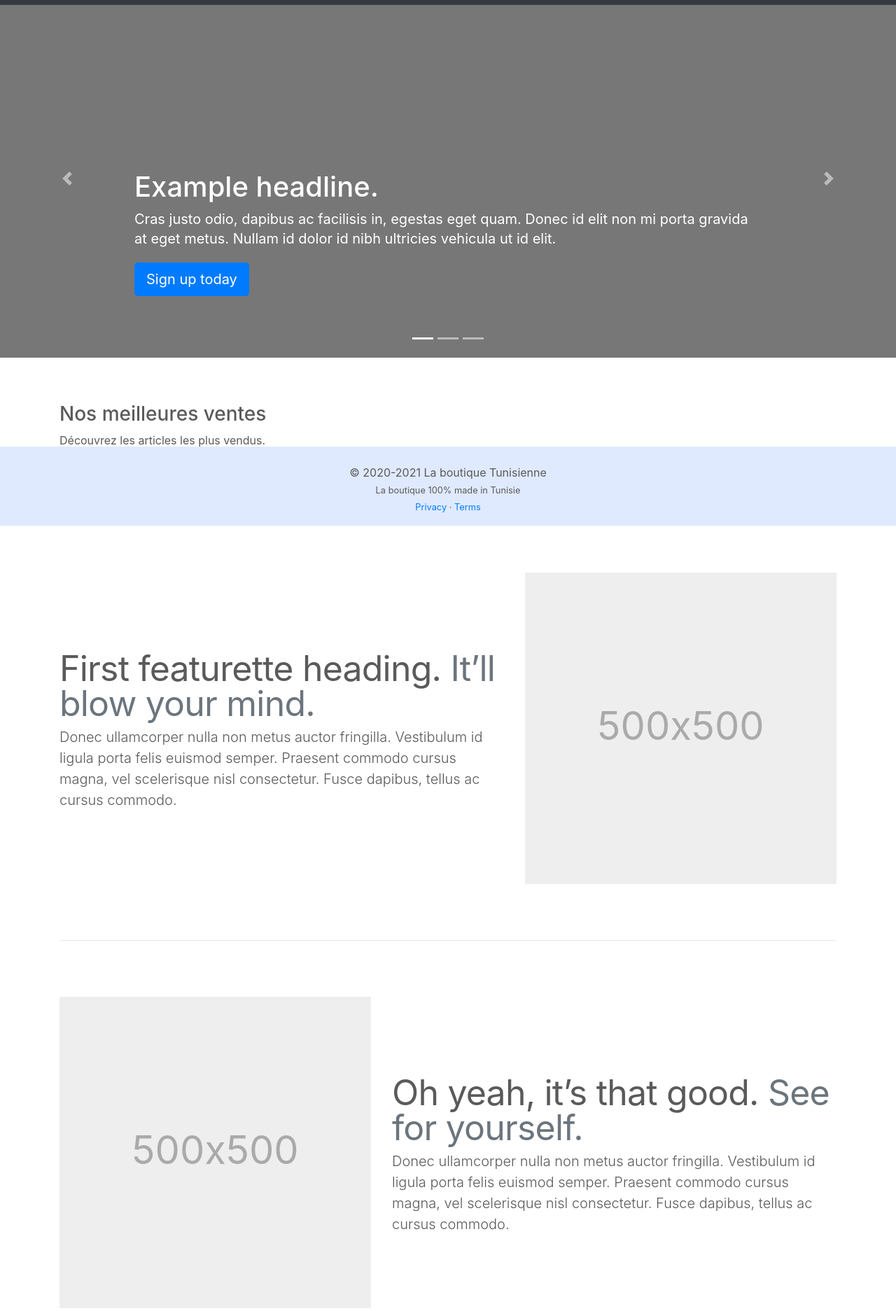
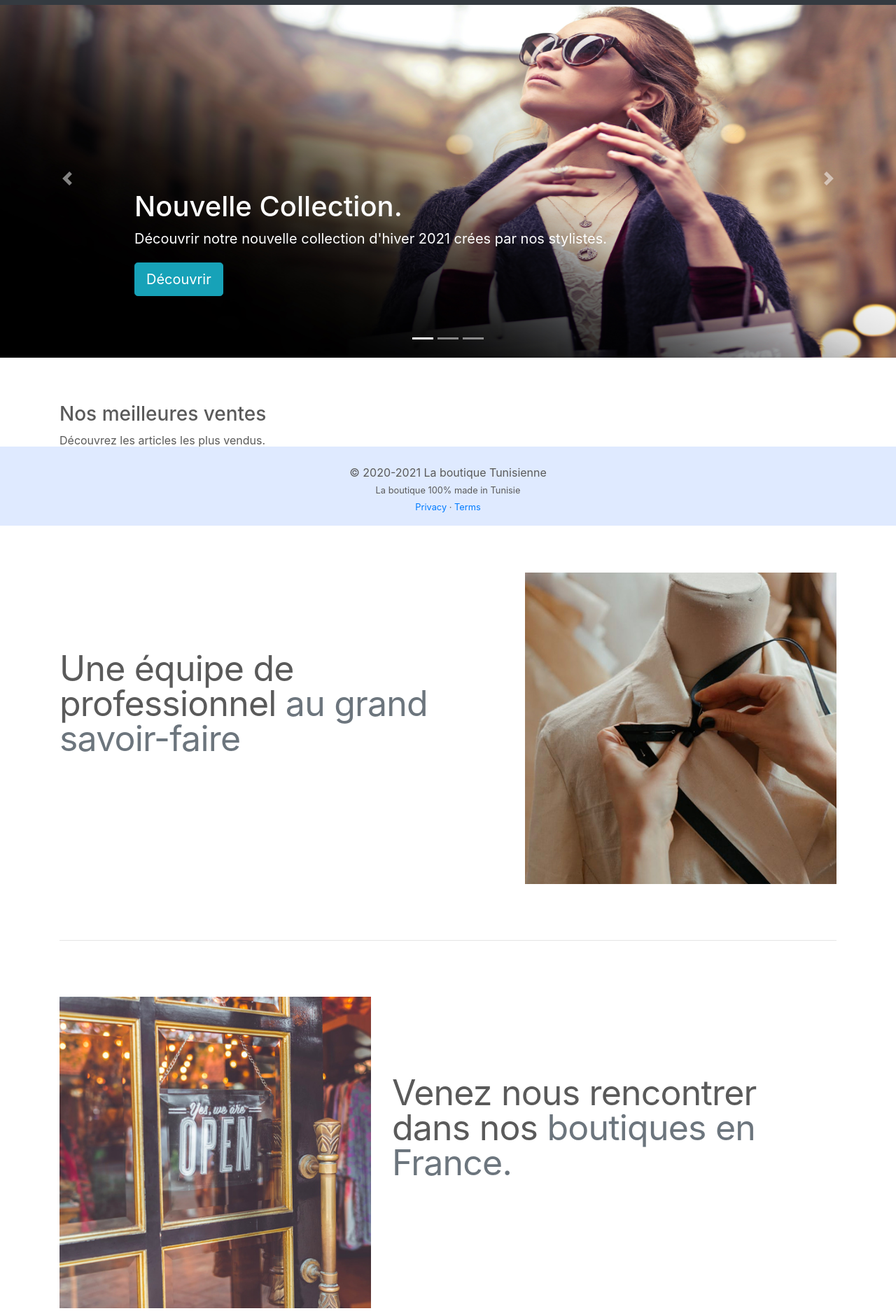
Before and after one commit to wa2l-99/e-commerce, a Symfony app: template templates/home/index.html.twig in a window 1280 px wide. Shown: the part 49-1922 px from the top of the page at 70% size. Run offline with Twig, Linux system fonts and the light colour scheme; the template is opened without the code that fills it, so the values that code supplies are empty; some libraries are stand-ins or nearby versions.

Commit message:
Chore: Régler le Carousel de la page d'acceuil

```diff
--- a/templates/base.html.twig
+++ b/templates/base.html.twig
@@ -79,43 +79,42 @@
         </ol>
         <div class="carousel-inner">
             <div class="carousel-item active">
-                <svg class="bd-placeholder-img" width="100%" height="100%" xmlns="http://www.w3.org/2000/svg" preserveAspectRatio="xMidYMid slice" focusable="false" role="img"><rect width="100%" height="100%" fill="#777"/></svg>
+                <img class="bd-placeholder-img" width="100%" height="100%" src="{{ asset('/assets/img/span.jpg') }}" preserveAspectRatio="xMidYMid slice" focusable="false" role="img"><rect width="100%" height="100%" fill="#777"/></img>
                 <div class="container">
                     <div class="carousel-caption text-left">
-                        <h1>Example headline.</h1>
-                        <p>Cras justo odio, dapibus ac facilisis in, egestas eget quam. Donec id elit non mi porta gravida at eget metus. Nullam id dolor id nibh ultricies vehicula ut id elit.</p>
-                        <p><a class="btn btn-lg btn-primary" href="#" role="button">Sign up today</a></p>
+                        <h1>Nouvelle Collection.</h1>
+                        <p>Découvrir notre nouvelle collection d'hiver 2021 crées par nos stylistes.</p>
+                        <p><a class="btn btn-lg btn-info " href="{{path('products')}}" role="button">Découvrir</a></p>
                     </div>
                 </div>
             </div>
             <div class="carousel-item">
-                <svg class="bd-placeholder-img" width="100%" height="100%" xmlns="http://www.w3.org/2000/svg" preserveAspectRatio="xMidYMid slice" focusable="false" role="img"><rect width="100%" height="100%" fill="#777"/></svg>
+                <img class="bd-placeholder-img" width="100%" height="100%" src="{{ asset('/assets/img/span2.jpg') }}" preserveAspectRatio="xMidYMid slice" focusable="false" role="img"><rect width="100%" height="100%" fill="#777"/></img>
                 <div class="container">
                     <div class="carousel-caption">
-                        <h1>Another example headline.</h1>
-                        <p>Cras justo odio, dapibus ac facilisis in, egestas eget quam. Donec id elit non mi porta gravida at eget metus. Nullam id dolor id nibh ultricies vehicula ut id elit.</p>
-                        <p><a class="btn btn-lg btn-primary" href="#" role="button">Learn more</a></p>
+                        <h1>Promo de la rentrée.</h1>
+                        <p>Découvrir toute les produits en promo sur la boutique Tunisienne.</p>
+                        <p><a class="btn btn-lg btn-info" href="{{path('products')}}" role="button">Découvrir</a></p>
                     </div>
                 </div>
             </div>
             <div class="carousel-item">
-                <svg class="bd-placeholder-img" width="100%" height="100%" xmlns="http://www.w3.org/2000/svg" preserveAspectRatio="xMidYMid slice" focusable="false" role="img"><rect width="100%" height="100%" fill="#777"/></svg>
-                <div class="container">
-                    <div class="carousel-caption text-right">
-                        <h1>One more for good measure.</h1>
-                        <p>Cras justo odio, dapibus ac facilisis in, egestas eget quam. Donec id elit non mi porta gravida at eget metus. Nullam id dolor id nibh ultricies vehicula ut id elit.</p>
-                        <p><a class="btn btn-lg btn-primary" href="#" role="button">Browse gallery</a></p>
+            <img class="bd-placeholder-img" width="100%" height="100%" src="{{ asset('/assets/img/span3.jpg') }}" preserveAspectRatio="xMidYMid slice" focusable="false" role="img"><rect width="100%" height="100%" fill="#777"/></img>                <div class="container">
+                    <div class="carousel-caption text-left">
+                        <h1>Costumes</h1>
+                        <p>Le secret pour être élégant en costume, c'est de rester sobre et discret dans le choix de votre chemise et les accessoires.</p>
+                        <p><a class="btn btn-lg btn-info" href="{{path('products')}}" role="button">Découvrir</a></p>
                     </div>
                 </div>
             </div>
         </div>
         <a class="carousel-control-prev" href="#myCarousel" role="button" data-slide="prev">
             <span class="carousel-control-prev-icon" aria-hidden="true"></span>
-            <span class="sr-only">Previous</span>
+            <span class="sr-only">Avant</span>
         </a>
         <a class="carousel-control-next" href="#myCarousel" role="button" data-slide="next">
             <span class="carousel-control-next-icon" aria-hidden="true"></span>
-            <span class="sr-only">Next</span>
+            <span class="sr-only">Aprés</span>
         </a>
     </div>
     {% endif %}
--- a/templates/home/index.html.twig
+++ b/templates/home/index.html.twig
@@ -21,11 +21,10 @@
 
         <div class="row featurette">
             <div class="col-md-7">
-                <h2 class="featurette-heading">First featurette heading. <span class="text-muted">It’ll blow your mind.</span></h2>
-                <p class="lead">Donec ullamcorper nulla non metus auctor fringilla. Vestibulum id ligula porta felis euismod semper. Praesent commodo cursus magna, vel scelerisque nisl consectetur. Fusce dapibus, tellus ac cursus commodo.</p>
+            <h2 class="featurette-heading">Une équipe de professionnel <span class="text-muted">au grand savoir-faire</span></h2>
             </div>
             <div class="col-md-5">
-                <svg class="bd-placeholder-img bd-placeholder-img-lg featurette-image img-fluid mx-auto" width="500" height="500" xmlns="http://www.w3.org/2000/svg" preserveAspectRatio="xMidYMid slice" focusable="false" role="img" aria-label="Placeholder: 500x500"><title>Placeholder</title><rect width="100%" height="100%" fill="#eee"/><text x="50%" y="50%" fill="#aaa" dy=".3em">500x500</text></svg>
+                <img src="{{ asset('assets/img/first.jpg') }}" class="img-fluid" alt="Un savoir-faire Tunisien">
             </div>
         </div>
 
@@ -33,23 +32,11 @@
 
         <div class="row featurette">
             <div class="col-md-7 order-md-2">
-                <h2 class="featurette-heading">Oh yeah, it’s that good. <span class="text-muted">See for yourself.</span></h2>
-                <p class="lead">Donec ullamcorper nulla non metus auctor fringilla. Vestibulum id ligula porta felis euismod semper. Praesent commodo cursus magna, vel scelerisque nisl consectetur. Fusce dapibus, tellus ac cursus commodo.</p>
+                <h2 class="featurette-heading">Venez nous rencontrer dans nos <span class="text-muted">boutiques en France.</span></h2>
             </div>
             <div class="col-md-5 order-md-1">
-                <svg class="bd-placeholder-img bd-placeholder-img-lg featurette-image img-fluid mx-auto" width="500" height="500" xmlns="http://www.w3.org/2000/svg" preserveAspectRatio="xMidYMid slice" focusable="false" role="img" aria-label="Placeholder: 500x500"><title>Placeholder</title><rect width="100%" height="100%" fill="#eee"/><text x="50%" y="50%" fill="#aaa" dy=".3em">500x500</text></svg>
-            </div>
-        </div>
+            <img src="{{ asset('assets/img/second.jpg') }}" class="img-fluid" alt="Une boutique ouverte toute l'année">
 
-        <hr class="featurette-divider">
-
-        <div class="row featurette">
-            <div class="col-md-7">
-                <h2 class="featurette-heading">And lastly, this one. <span class="text-muted">Checkmate.</span></h2>
-                <p class="lead">Donec ullamcorper nulla non metus auctor fringilla. Vestibulum id ligula porta felis euismod semper. Praesent commodo cursus magna, vel scelerisque nisl consectetur. Fusce dapibus, tellus ac cursus commodo.</p>
-            </div>
-            <div class="col-md-5">
-                <svg class="bd-placeholder-img bd-placeholder-img-lg featurette-image img-fluid mx-auto" width="500" height="500" xmlns="http://www.w3.org/2000/svg" preserveAspectRatio="xMidYMid slice" focusable="false" role="img" aria-label="Placeholder: 500x500"><title>Placeholder</title><rect width="100%" height="100%" fill="#eee"/><text x="50%" y="50%" fill="#aaa" dy=".3em">500x500</text></svg>
             </div>
         </div>
 
```
Also changed, not shown: migrations/Version20210111130413.php (added, +31 -0 lines), public/assets/img/first.jpg (added), public/assets/img/second.jpg (added), public/assets/img/span.jpg (added), public/assets/img/span3.jpg (added), public/uploads/be2e95700e8e639fc5ea276b0f8136f8e132fcd3.jpg (added), 1 other file.
